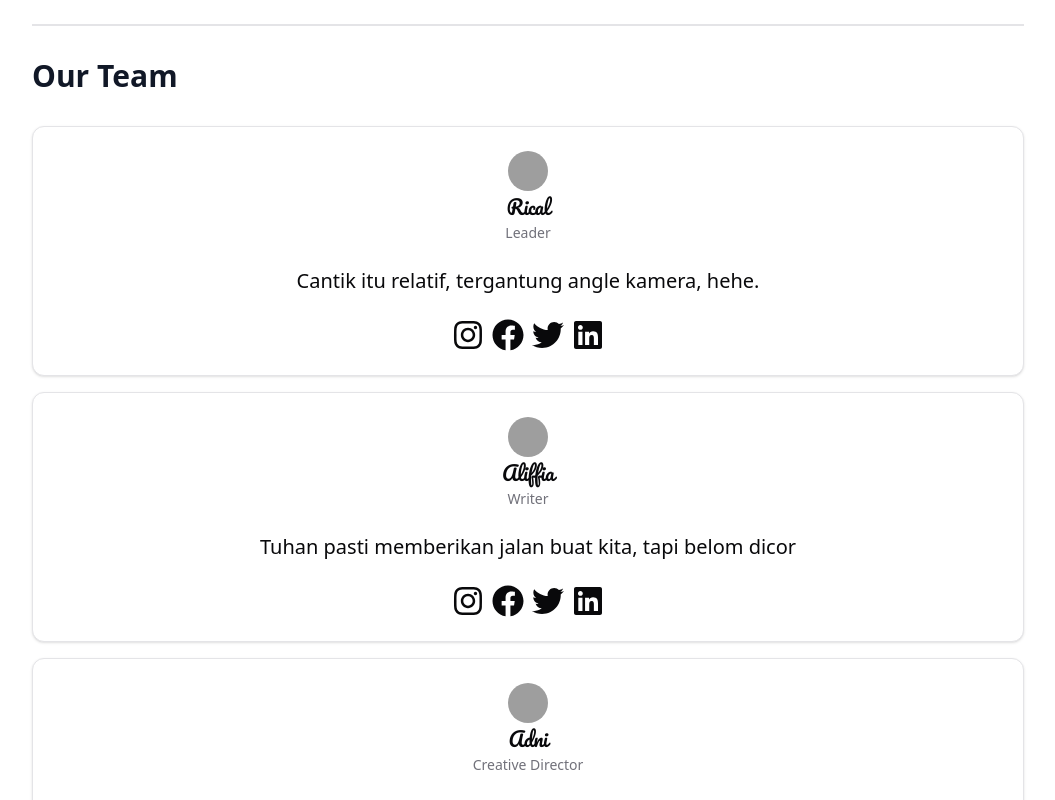
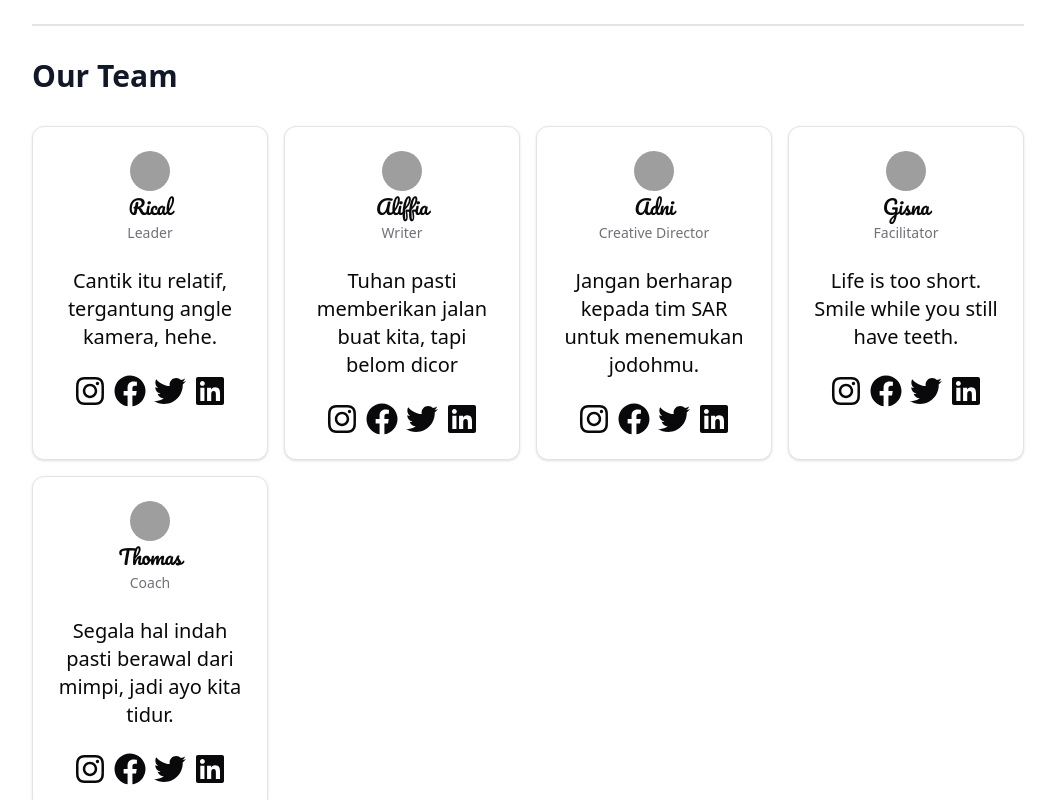
Before and after one commit to paresiqbal/jiva, a React (Vite) app: page / in a window 1280 px wide. Shown: the part 1060-1860 px from the top of the page, without its empty margins (112-1167 px from the left). Built offline with nearby package versions, Linux system fonts and the light colour scheme; grey boxes are pictures that could not be loaded.

Commit message:
Fix the card desktorp layout

```diff
--- a/src/components/TeamCard.tsx
+++ b/src/components/TeamCard.tsx
@@ -12,7 +12,7 @@ import { FaInstagram, FaFacebook, FaTwitter, FaLinkedin } from "react-icons/fa";
 
 export default function TeamCard() {
   return (
-    <div className="flex flex-col gap-4">
+    <div className="grid grid-cols-1 md:grid-cols-2 lg:grid-cols-3 xl:grid-cols-4 gap-4">
       <Card className="flex flex-col items-center text-center">
         <CardHeader className="flex flex-col items-center">
           <Avatar className="items-center">
```
